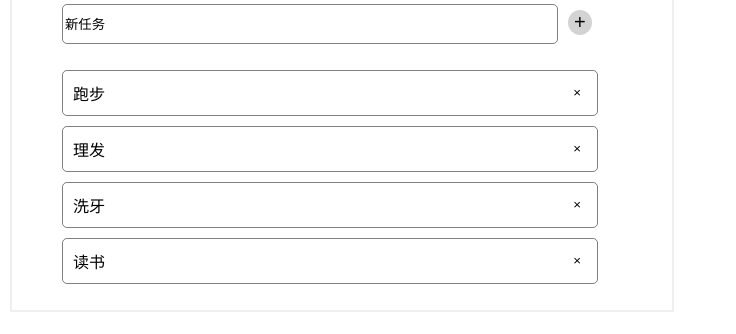
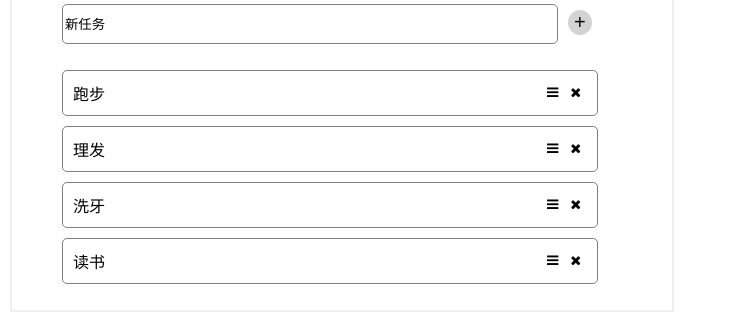
Before and after one commit to xuwenyihust/everyday-action, a React (Create React App) app: page / in a window 1280 px wide. Shown: the part 179-513 px from the top of the page, without its empty margins (0-736 px from the left). Built offline with nearby package versions, Linux system fonts and the light colour scheme.

Commit message:
Modify layout.

```diff
--- a/public/index.html
+++ b/public/index.html
@@ -25,6 +25,8 @@
       Learn how to configure a non-root public URL by running `npm run build`.
     -->
     <title>React App</title>
+
+    <link rel="stylesheet" href="https://cdnjs.cloudflare.com/ajax/libs/font-awesome/4.7.0/css/font-awesome.min.css">
   </head>
   <body>
     <noscript>You need to enable JavaScript to run this app.</noscript>
--- a/src/components/TodoList/TodoItems/TodoItem/TodoItem.css
+++ b/src/components/TodoList/TodoItems/TodoItem/TodoItem.css
@@ -1,22 +1,21 @@
 .TodoItem {
+    /* display: block; */
     display: flex;
+    /* box-sizing: border-box; */
 
-    /* width : 500px;
-    height: 20px; */
+    padding: 10px;
 
-    /* padding-top: 10px;
-    padding-bottom: 10px; */
-    padding: 10px;
+    margin-bottom: 10px;
 
     border: 1px solid grey;
     border-radius: 5px;
 
     background-color: white;
-
-    margin-bottom: 10px;
+    text-align: left;
 }
 
 .TodoItem p {
+    /* display: inline-block; */
     margin-top: 0px;
     margin-bottom: 0px;
     font-size: 16;
@@ -32,9 +31,13 @@
     text-decoration: none;
 }
 
-
-.TodoItem button {
+.TodoItem button.editButton {
     margin-left: auto;
     border: none;
     background-color: white;
 }
+
+.TodoItem button.closeButton {
+    border: none;
+    background-color: white;
+}
--- a/src/components/TodoList/TodoItems/TodoItem/TodoItem.js
+++ b/src/components/TodoList/TodoItems/TodoItem/TodoItem.js
@@ -8,8 +8,11 @@ const todoItem = (props) => (
             onClick={() => props.contentClicked(props.item.id)}>{props.item.content}</p>
         <button
             type="button"
+            className="editButton"><i className="fa fa-bars"></i></button>
+        <button
+            type="button"
             className="closeButton"
-            onClick={() => props.closeClicked(props.item.id)}>&times;</button>
+            onClick={() => props.closeClicked(props.item.id)}><i className="fa fa-close"></i></button>
     </div>
 );
 
```
